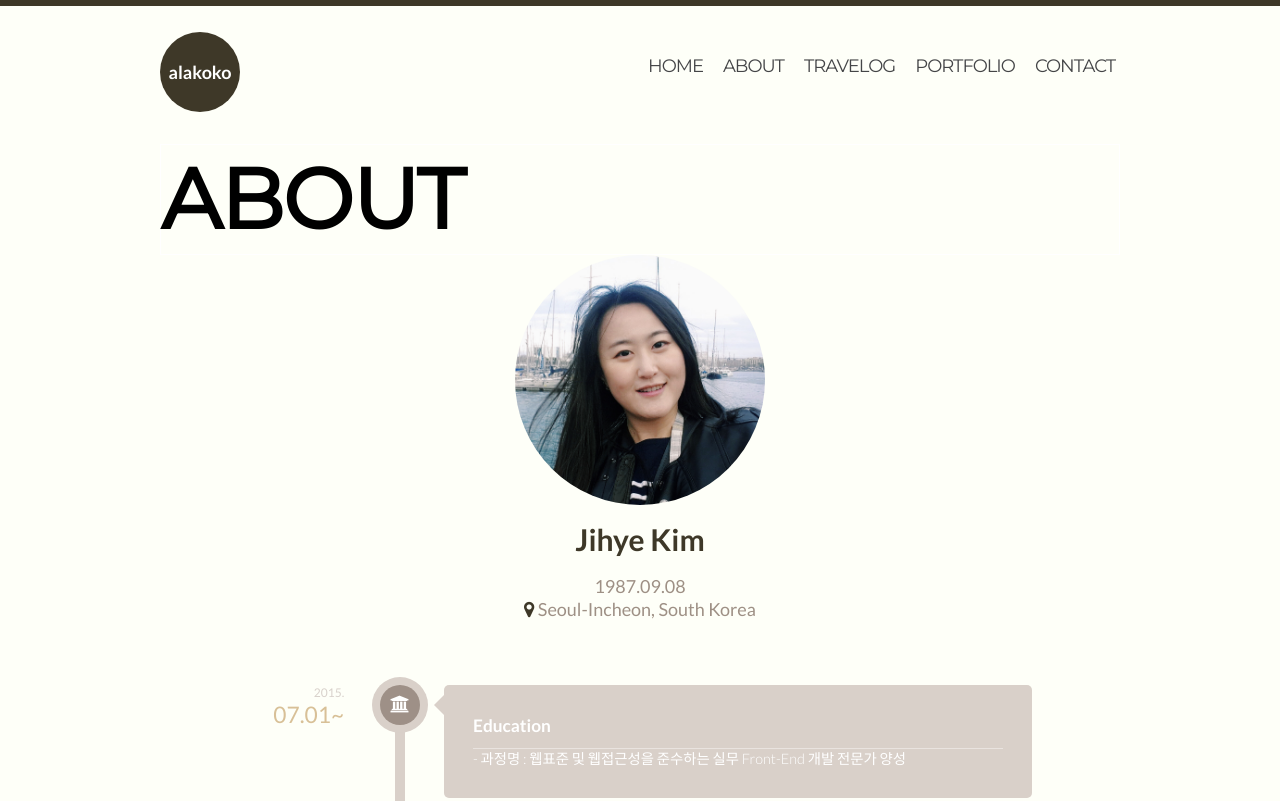
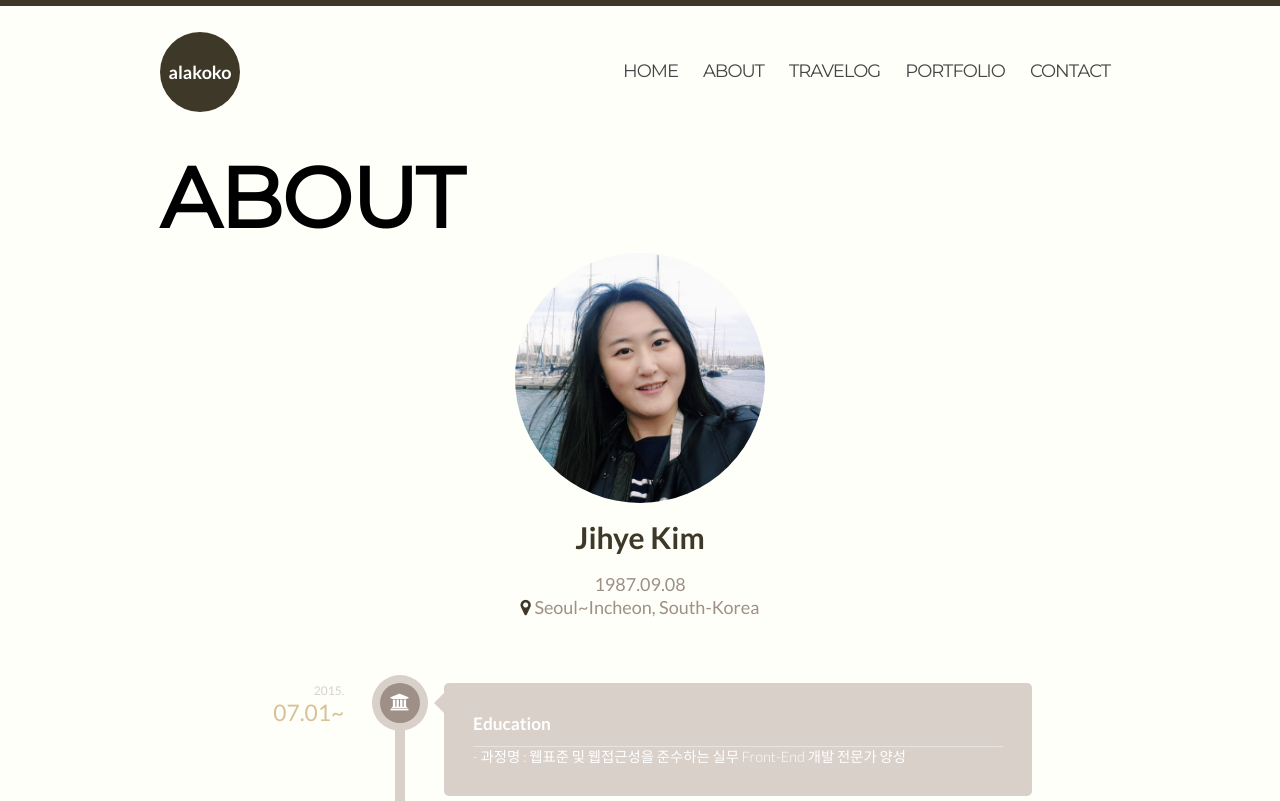
Before and after one commit to alakoko/alakoko.github.io, a plain HTML site: page about/index.html in a window 1280 px wide. Shown: the top 801 px of the page. Drawn offline with Linux system fonts and the light colour scheme.

Commit message:
1차 수정
1차 수정

```diff
--- a/about/index.html
+++ b/about/index.html
@@ -11,7 +11,6 @@
 		<link rel="stylesheet" type="text/css" href="../css/common.css">
 		<link rel="stylesheet" type="text/css" href="../css/about.css">
 		<link href="//maxcdn.bootstrapcdn.com/font-awesome/4.1.0/css/font-awesome.min.css" rel="stylesheet" />
-		<meta name="description" content="Blueprint: Vertical Timeline" />
 		<meta name="keywords" content="timeline, vertical, layout, style, component, web development, template, responsive" />
 		<meta name="author" content="alakoko" />
 		<link rel="stylesheet" type="text/css" href="../css/default.css" />
@@ -46,14 +45,14 @@
 			</div>
 			<div class="profile">
 				<img src="../images/kimjihye.jpg" alt="김지혜"/><br/>
-				<h2>Jihye Kim</h2><br/><p>1987.09.08<br/><i class="fa fa-map-marker"></i>&nbsp;Seoul-Incheon, South Korea</p>
+				<h2>Jihye Kim</h2><br/><p>1987.09.08<br/><i class="fa fa-map-marker"></i>&nbsp;Seoul~Incheon, South-Korea</p>
 			</div>
 				<div class="content">
 					<div class="container" id="career">
 						<div class="main">
 							<ul class="cbp_tmtimeline">
 								<li>
-									<time class="cbp_tmtime"><span>2015.</span> <span>07.01~</span></time>
+									<div class="cbp_tmtime"><span>2015.</span> <span>07.01~</span></div>
 									<div class="cbp_tmicon"><span class="fa fa-university"></span></div>
 									<div class="cbp_tmlabel">
 										<h3>Education</h3>
--- a/css/about.css
+++ b/css/about.css
@@ -45,6 +45,5 @@
 	font-size: 7em;
 	letter-spacing: -1px;
 	color: black;
-	border: 1px solid white;
 	font-family: 'Montserrat', sans-serif;
 }
--- a/css/common.css
+++ b/css/common.css
@@ -59,7 +59,6 @@ a {
 	color: #f0f0f0;
 	text-decoration: none;
 }
-
 a:hover {
 	color: #000;
 }
@@ -100,17 +99,17 @@ a:hover {
 	color:black;
 	font-size: 1.5em;
 	letter-spacing: -1px;
-	border-radius: 6px;
+	border-radius: 5px;
 	float:left;
 	display: block;
-	padding: 2px 5px;
-	margin-left: 10px;
+	padding: 7px 10px;
+	margin-left: 5px;
 }
 .desk_nav>li>*{
 	font-family: 'Montserrat', sans-serif;
 }
 .desk_nav>li:hover {
-	background: #D9D0C9;
+	background: #DDDDD6;
 }
 
 #select_nav{
--- a/css/main.css
+++ b/css/main.css
@@ -1,7 +1,7 @@
 @charset "utf-8";
 .background{
 	width: 100%;
-	background-image: url('../images/home_min.jpg');
+	background-image: url('../images/home2_m.jpg');
 	background-repeat: no-repeat;
 	background-size: 100% auto;
 	padding-top: 6px;
@@ -14,8 +14,9 @@
 .banner>p{
 	font-size: 9em;
 	letter-spacing: -2px;
-	color: white;
+	color: grey;
 	border: 1px solid white;
+	height: 500px;
 }
 .banner>.button{
 	font-size: 1.5em;
```
Also changed, not shown: favicon.ico, favicon.png, fluidicon.png, images/home2_m.jpg (added).
